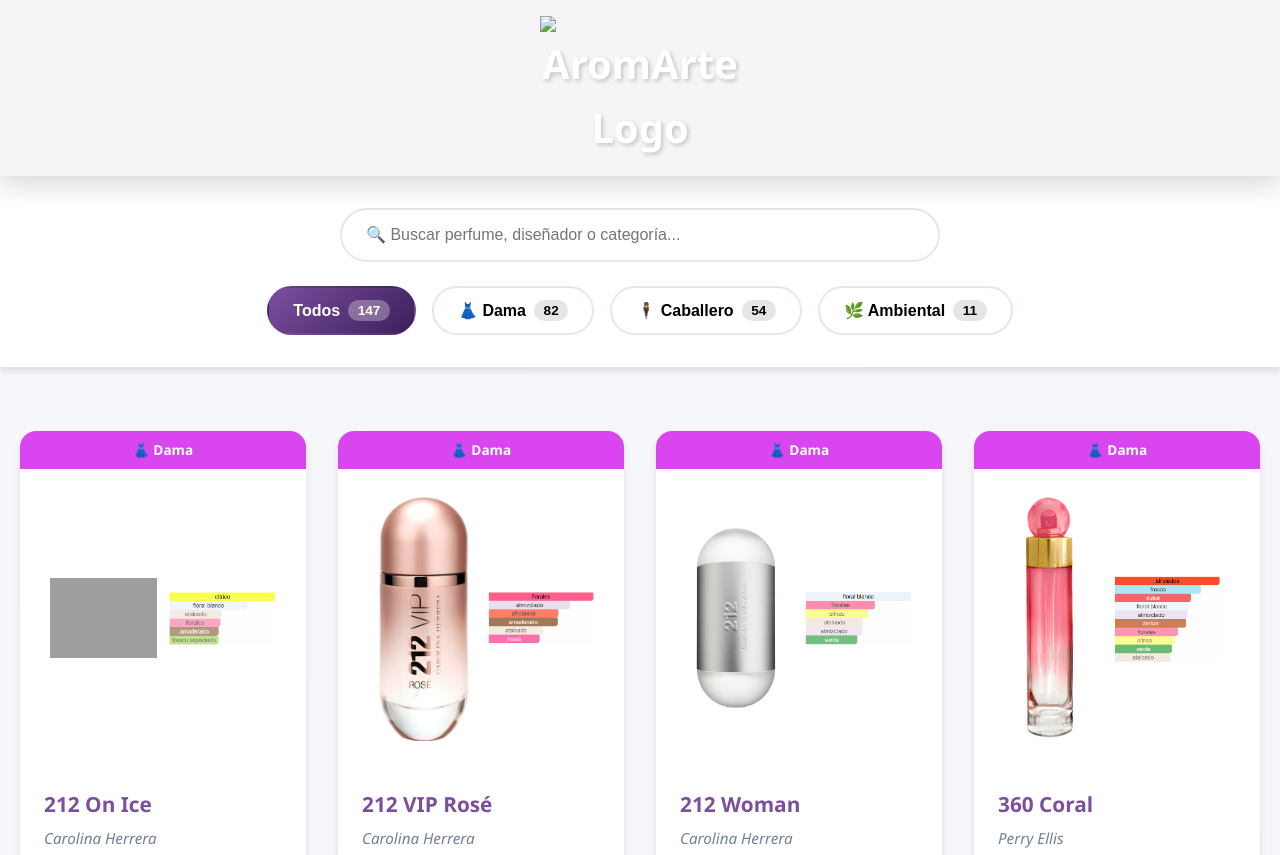
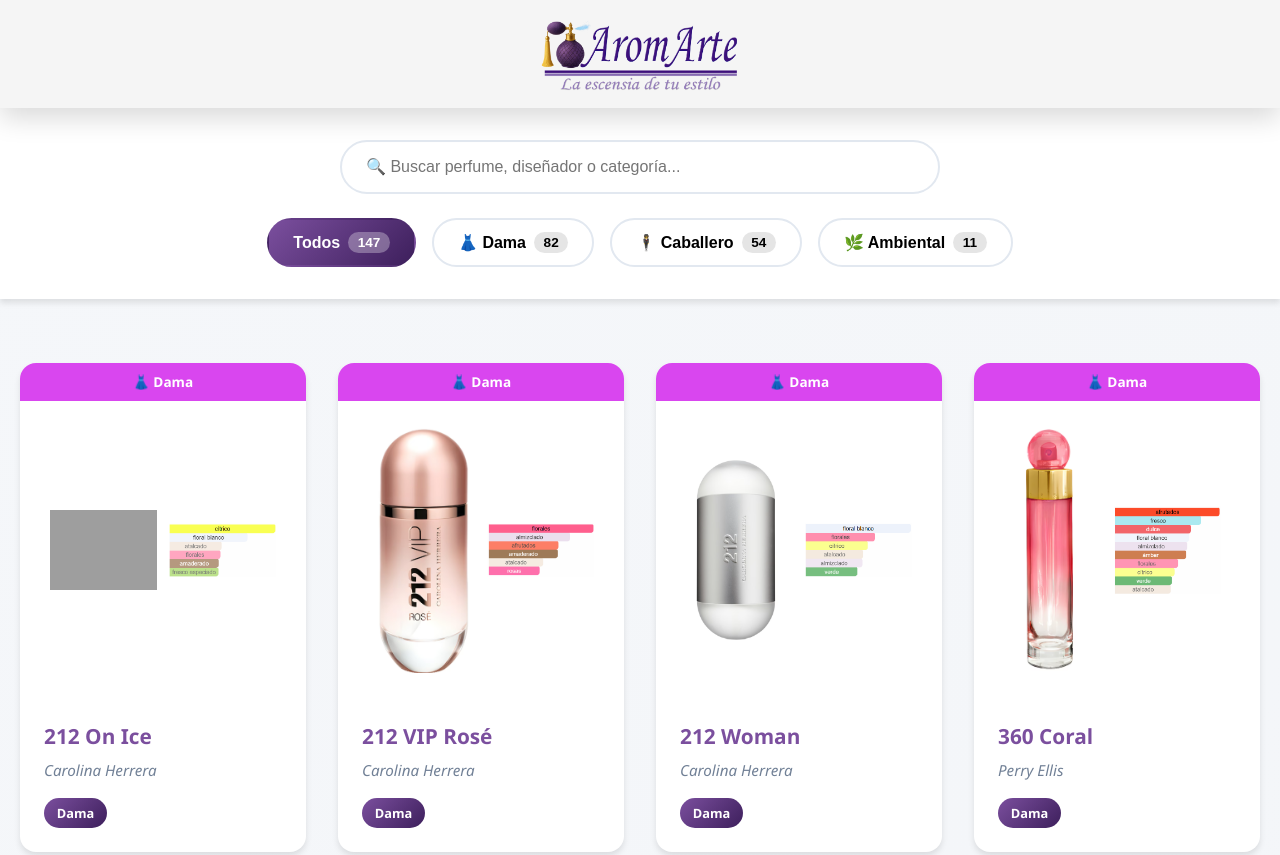
Before and after one commit to aromarte/aromartecatalogo, a plain HTML site: page index.html in a window 1280 px wide. Shown: the top 855 px of the page. Drawn offline with Linux system fonts and the light colour scheme; the site is published under a folder, as on GitHub Pages, so addresses that start at the root find nothing.

Commit message:
ajuste en index para logotipo

```diff
--- a/index.html
+++ b/index.html
@@ -12,7 +12,7 @@
     <header class="header">
         <div class="container">
             <!--h1 class="logo">🌸 AromArte</h1-->
-            <img src="/img/resources/Logotipo.png" alt="AromArte Logo" class="logo">
+            <img src="img/resources/Logotipo.png" alt="AromArte Logo" class="logo">
         </div>
     </header>
 
```
